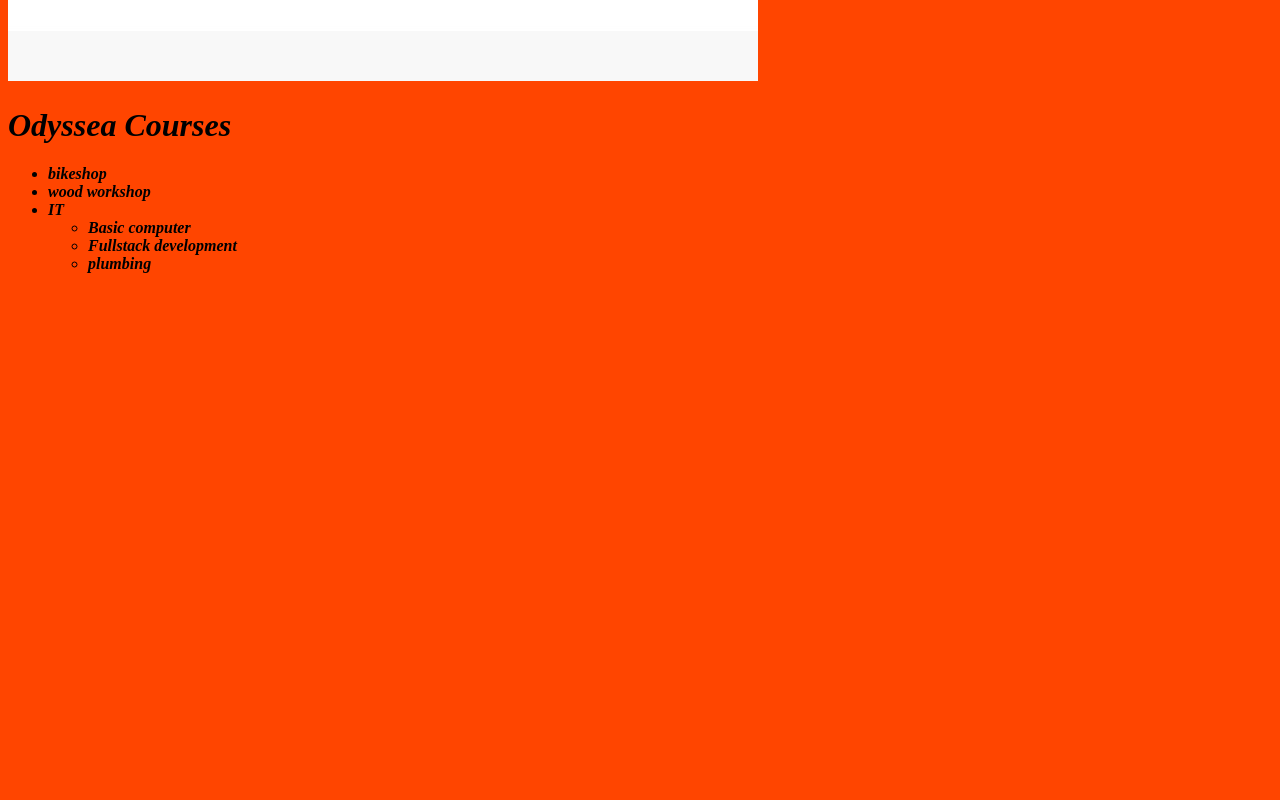
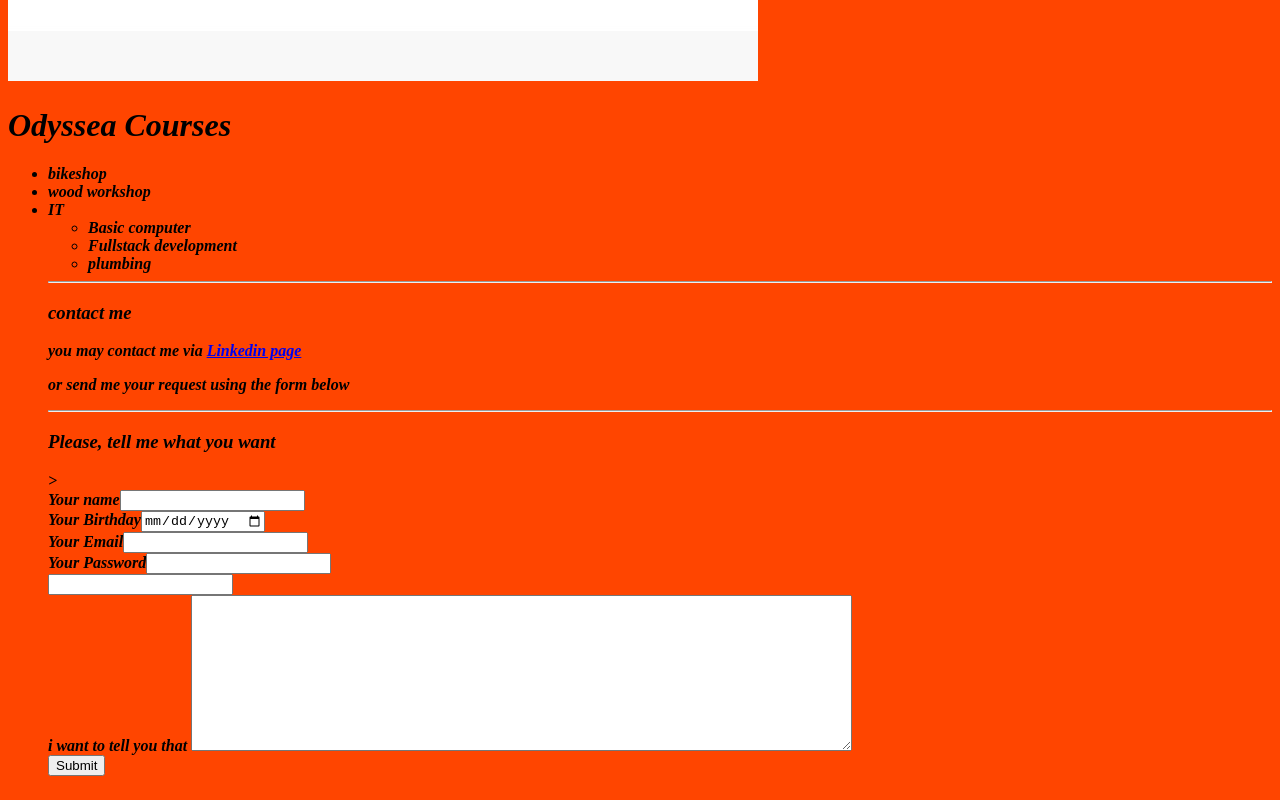
Before and after one commit to adelaju23/CV, a plain HTML site: page index.html in a window 1280 px wide. Shown: the part 1552-2352 px from the top of the page. Before the commit the page ends 1849 px from the top, so only its background shows below. Drawn offline with Linux system fonts and the light colour scheme.

Commit message:
added logos and index input

```diff
--- a/index.html
+++ b/index.html
@@ -56,10 +56,31 @@
                                         <ul>
                                             <li> Basic computer </li>
                                             <li>Fullstack development</li>
-                                        <li>plumbing</li>
-                                    </ul>
+                                            <li>plumbing</li>
+                                        </ul>
 
 
     </body>
+    <hr>
+    <h3>contact me</h3>
+    <p>you may contact me via <a href="mailto:fawoleadelaju@yahoo.com
+    <p> or visit my a href=">Linkedin page</a></p>
+    <P> or send me your request using the form below</P>
+    <hr>
+    <h3> Please, tell me what you want</h3>>
+
+    <form action="mailto:fawoleadelaju@yahoo.com" method="POST" enctype="text/plain">
+        <label>Your name</label><input type= "text"><br>
+        <label>Your Birthday</label><input type= "date"><br>
+        <label>Your Email</label><input type= "email"><br>
+        <label>Your Password</label><input type= "password"><br>
+        <input type="email" name="contactEmail"><br>
+
+        <label> i want to tell you that</label>
+        <textarea rows="10" cols="80" name="contactcomments"></textarea><br>
+
+        <input type="Submit">
+    </form>
+
 
 </html>
```
